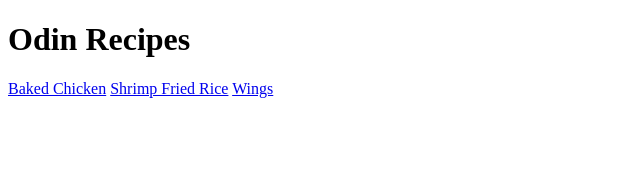
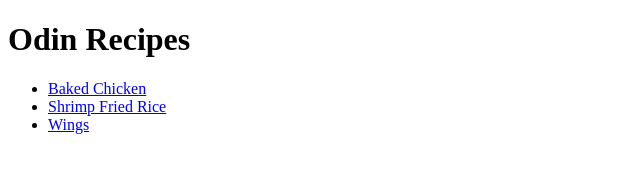
Before and after one commit to JDevN/odin-recipes, a plain HTML site: page index.html in a window 1280 px wide. Shown: the whole page, without its empty margins (0-640 px from the left). Drawn offline with Linux system fonts and the light colour scheme.

Commit message:
List of items added:
Image folder

Links of recipes to the index page

Header and image to baked chicken page

```diff
--- a/index.html
+++ b/index.html
@@ -7,8 +7,10 @@
 </head>
 <body>
     <h1>Odin Recipes</h1>
-    <a href="./recipes/baked_chicken.html">Baked Chicken</a>
-    <a href="./recipes/shrimp_friedrice.html">Shrimp Fried Rice</a>
-    <a href="./recipes/wings.html">Wings</a>
+    <ul>
+        <li><a href="./recipes/baked_chicken.html">Baked Chicken</a></li>
+        <li><a href="./recipes/shrimp_friedrice.html">Shrimp Fried Rice</a></li>
+        <li><a href="./recipes/wings.html">Wings</a></li>
+    </ul>
 </body>
 </html>
```
Also changed, not shown: recipes/baked_chicken.html (+2 -0 lines), images/baked_chicken.jpg (added), 1 other file.
